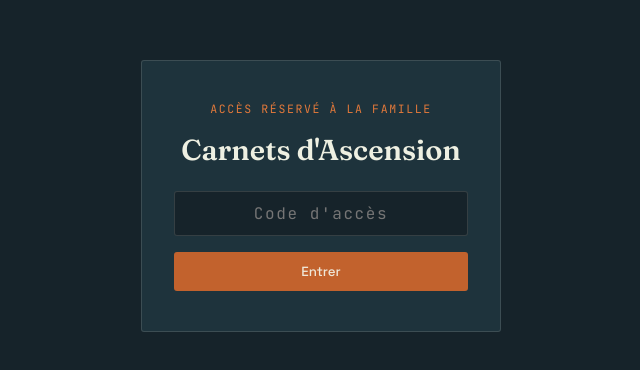
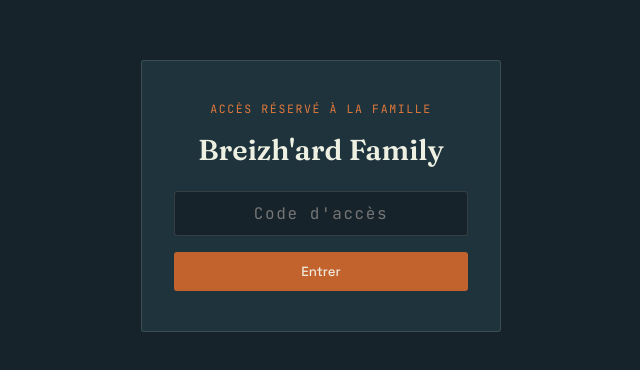
Before and after one commit to ZoumBadaboum/strava_app, a website: page public/index.html in a window 1280 px wide. Shown: the part 204-574 px from the top of the page, without its empty margins (319-959 px from the left). Drawn offline with Linux system fonts and the light colour scheme; no server answers.

Commit message:
Modif index.html 1

```diff
--- a/public/index.html
+++ b/public/index.html
@@ -3,7 +3,7 @@
 <head>
 <meta charset="UTF-8">
 <meta name="viewport" content="width=device-width, initial-scale=1.0">
-<title>Carnets d'Ascension</title>
+<title>Breizh'ard Family</title>
 <link rel="preconnect" href="https://fonts.googleapis.com">
 <link rel="preconnect" href="https://fonts.gstatic.com" crossorigin>
 <link href="https://fonts.googleapis.com/css2?family=Fraunces:opsz,wght@9..144,400;9..144,600;9..144,700&family=Space+Grotesk:wght@400;500;700&family=JetBrains+Mono:wght@400;500;700&display=swap" rel="stylesheet">
@@ -17,7 +17,7 @@
 <div id="lock-screen" class="lock-screen" hidden>
   <form id="access-form" class="lock-card">
     <p class="eyebrow">Accès réservé à la famille</p>
-    <h2>Carnets d'Ascension</h2>
+    <h2>Breizh'ard Family</h2>
     <input type="password" id="access-code" placeholder="Code d'accès" autocomplete="off" required>
     <button type="submit">Entrer</button>
     <p id="access-error" class="lock-error" hidden>Code incorrect.</p>
@@ -27,7 +27,7 @@
 <header class="masthead" id="main-header" hidden>
   <div class="masthead-inner">
     <p class="eyebrow">Carnet de famille — altitude &amp; kilomètres</p>
-    <h1>Carnets d'Ascension</h1>
+    <h1>Breizh'ard Family</h1>
     <p class="tagline">Le relevé des sorties de la famille, sommet après sommet.</p>
   </div>
 </header>
@@ -122,7 +122,7 @@
 </main>
 
 <footer id="main-footer" hidden>
-  <p>Carnets d'Ascension — usage familial, données stockées localement sur le serveur.</p>
+  <p>Breizh'ard Family — usage familial, données stockées localement sur le serveur.</p>
 </footer>
 
 <script src="app.js"></script>
```
